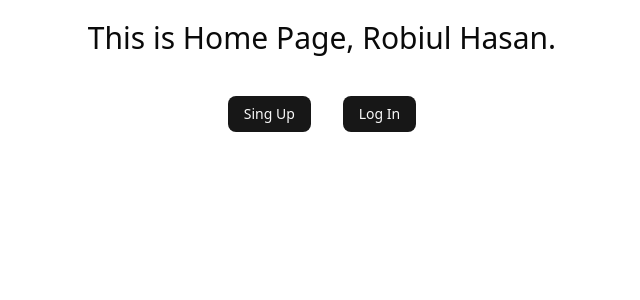
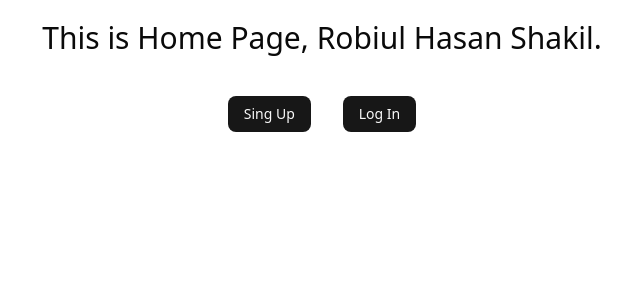
Before and after one commit to AaRuConnect/PathShala, a React (Vite) app in the folder apps/frontend/: page / in a window 1280 px wide. Shown: the top 300 px of the page, without its empty margins (318-958 px from the left). Built offline with nearby package versions, Linux system fonts and the light colour scheme.

Commit message:
fixed AuthProvider error

```diff
--- a/apps/frontend/src/AuthProvider/AuthProvider.tsx
+++ b/apps/frontend/src/AuthProvider/AuthProvider.tsx
@@ -1,13 +1,27 @@
 import { createContext } from "react";
+import type { ReactNode } from "react";
 
-export const Auth = createContext();
+interface AuthContextType {
+  name: string;
+  lastname: string;
+  // Add more fields
+}
 
-const AuthProvider = ({ children }) => {
-  let name = "Robiul Hasan";
-  const data = {
+export const Auth = createContext<AuthContextType | null>(null);
+
+interface AuthProviderProps {
+  children: ReactNode;
+}
+
+const AuthProvider = ({ children }: AuthProviderProps) => {
+  const name = "Robiul Hasan";
+  const lastname = "Shakil";
+
+  const data: AuthContextType = {
     name,
-    // add more values later if needed
+    lastname,
   };
+
   return <Auth.Provider value={data}>{children}</Auth.Provider>;
 };
 
--- a/apps/frontend/src/common/Home/Home.tsx
+++ b/apps/frontend/src/common/Home/Home.tsx
@@ -4,11 +4,13 @@ import { useContext } from "react";
 import { Link } from "react-router-dom";
 
 const Home = () => {
-  const { name } = useContext(Auth);
+  const auth = useContext(Auth);
 
   return (
     <div>
-      <p className="text-3xl text-center mt-5">This is Home Page, {name}.</p>
+      <p className="text-3xl text-center mt-5">
+        This is Home Page, {auth?.name} {auth?.lastname}.
+      </p>
       <div className="mt-10 flex justify-center items-center gap-8 place-items-center">
         <Link to={"/singup"}>
           <Button>Sing Up</Button>
```
